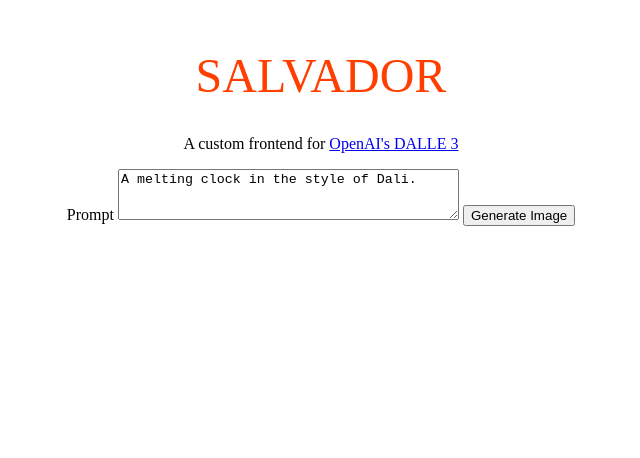
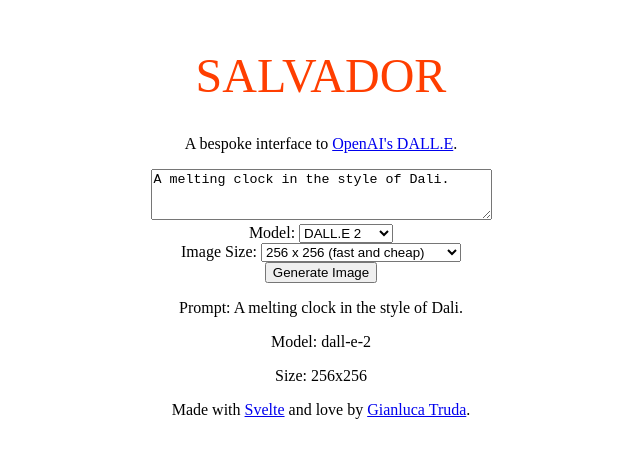
Before and after one commit to gianlucatruda/salvador, a SvelteKit app: page / in a window 1280 px wide. Shown: the top 458 px of the page, without its empty margins (319-959 px from the left). Built offline with nearby package versions, Linux system fonts and the light colour scheme.

Commit message:
Dynamic model and size selection from conditional <select> elements. Improved copy.

```diff
--- a/src/routes/+page.svelte
+++ b/src/routes/+page.svelte
@@ -1,24 +1,26 @@
 <script lang="ts">
 	let btnText = "Generate Image";
 	let promptText = "A melting clock in the style of Dali.";
-	let btnDisabled = false;
+	let modelName = "dall-e-2";
+	let imgSize: string;
+	let uiDisabled = false;
 	let imgURL = "";
 
 	const makeImage = () => {
 		console.log("Querying:", promptText);
-		btnDisabled = true;
+		uiDisabled = true;
 		btnText = "Painting...";
-		makeRequest(promptText);
+		makeRequest();
 	};
 
-	async function makeRequest(p: string) {
+	async function makeRequest() {
 		const bodyData = {
-			model: "dall-e-2",
-			// model: "dall-e-3",
-			prompt: p,
+			model: modelName,
+			prompt: promptText,
 			n: 1,
-			size: "256x256",
-			// size: "1024x1024"
+			size: imgSize,
+			// TODO quality (for Dalle3)
+			// TODO style (for Dalle3)
 		};
 		const response = await fetch("/api/generate", {
 			method: "POST",
@@ -37,21 +39,87 @@
 <main>
 	<h1>Salvador</h1>
 	<p>
-		A custom frontend for <a href="https://openai.com/index/dall-e-3/"
-			>OpenAI's DALLE 3</a
-		>
+		A bespoke interface to <a href="https://openai.com/index/dall-e-3/"
+			>OpenAI's DALL.E</a
+		>.
 	</p>
 	<div class="modelParams">
-		<label for="prompt">Prompt</label>
-		<textarea id="prompt" rows="3" cols="40" wrap="soft" bind:value={promptText}
+		<textarea
+			id="prompt"
+			rows="3"
+			cols="40"
+			wrap="soft"
+			maxlength="999"
+			bind:value={promptText}
+			disabled={uiDisabled}
 		></textarea>
-		<button on:click={makeImage} disabled={btnDisabled}>{btnText}</button>
+		<form>
+			<label for="modelSelector">Model:</label>
+			<select
+				name="modelSelector"
+				id="modelSelect"
+				bind:value={modelName}
+				disabled={uiDisabled}
+			>
+				<optgroup label="Older, cheaper, wackier">
+					<option value="dall-e-2">DALL.E 2</option>
+				</optgroup>
+				<optgroup label="Newer, higher-res, slower">
+					<option value="dall-e-3">DALL.E 3</option>
+				</optgroup>
+			</select>
+		</form>
+		{#if modelName == "dall-e-2"}
+			<form>
+				<label for="sizeSelectorD2">Image Size:</label>
+				<select
+					name="sizeSelectorD2"
+					id="sizeSelect"
+					bind:value={imgSize}
+					disabled={uiDisabled}
+				>
+					<option value="256x256">256 x 256 (fast and cheap)</option>
+					<option value="512x512">512 x 512</option>
+					<option value="1024x1024"
+						>1024 x 1024 (slow and pricey)</option
+					>
+				</select>
+			</form>
+		{:else if modelName == "dall-e-3"}
+			<form>
+				<label for="sizeSelectorD3">Image Size:</label>
+				<select
+					name="sizeSelectorD3"
+					id="sizeSelect"
+					bind:value={imgSize}
+					disabled={uiDisabled}
+				>
+					<option value="1024x1024" selected={modelName == "dall-e-3"}
+						>1024 x 1024</option
+					>
+					<option value="1792x1024">1792 x 1024 (landscape)</option>
+					<option value="1024x1792">1024 x 1792 (portrait)</option>
+				</select>
+			</form>
+		{:else}
+			<p>This should never happen...</p>
+		{/if}
 	</div>
+	<button on:click={makeImage} disabled={uiDisabled}>{btnText}</button>
 	<div class="results">
 		{#if imgURL !== ""}
 			<img src={imgURL} alt="result" />
 		{/if}
 	</div>
+	<p>Prompt: {promptText}</p>
+	<p>Model: {modelName}</p>
+	<p>Size: {imgSize}</p>
+	<footer>
+		<p>
+			Made with <a href="https://kit.svelte.dev/">Svelte</a> and love by
+			<a href="https://gianluca.ai">Gianluca Truda</a>.
+		</p>
+	</footer>
 </main>
 
 <style>
```
